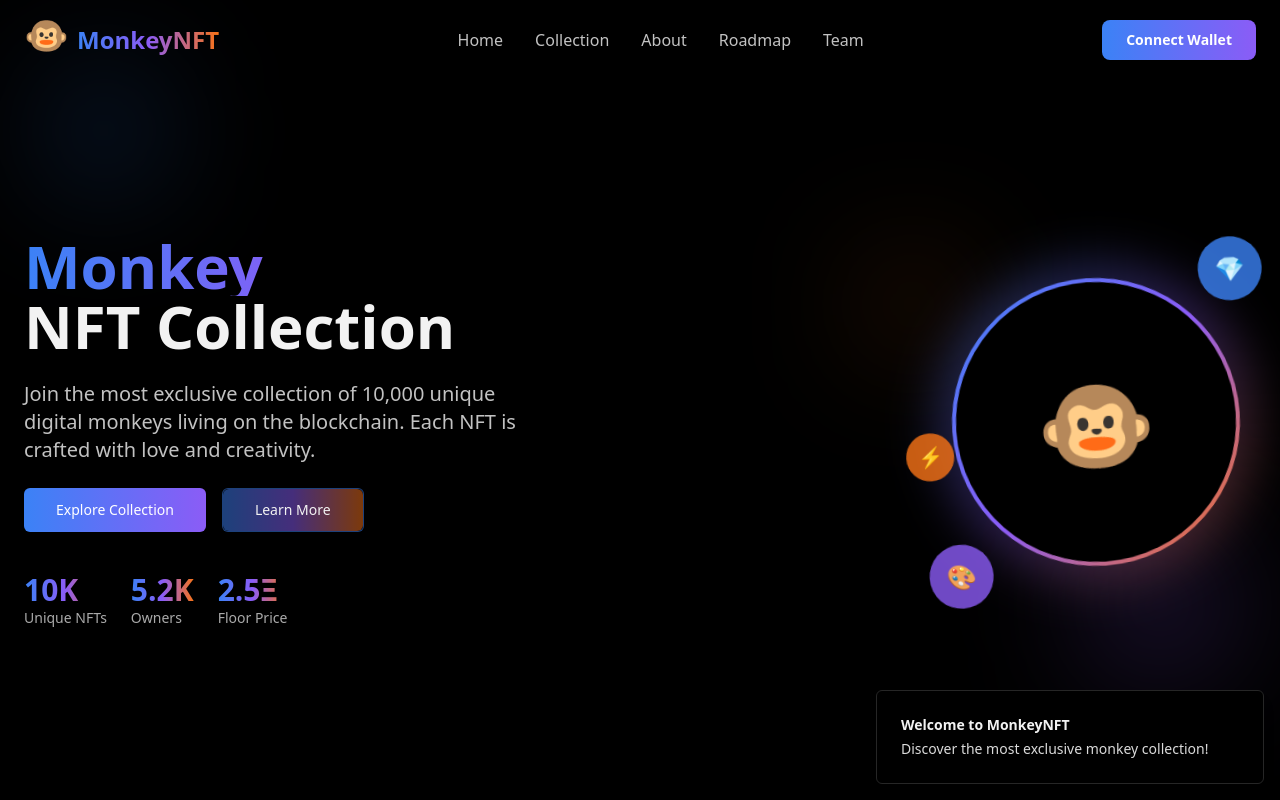
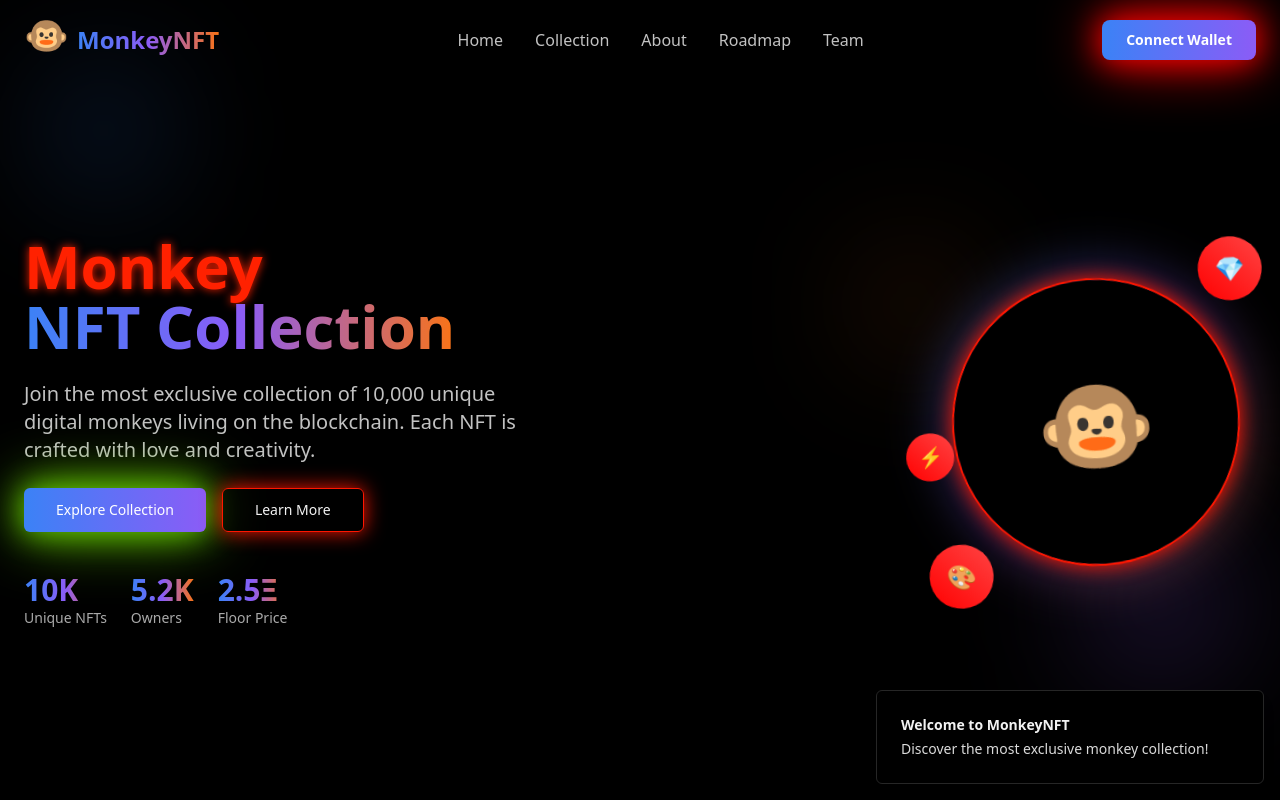
Before and after one commit to Codein-47/monkey-motion-web3-site, a React (Vite) app: page / in a window 1280 px wide. Shown: the top 800 px of the page. Built offline with nearby package versions, Linux system fonts and the light colour scheme.

Commit message:
Add RGB animations
Add RGB animations to the website.

```diff
--- a/src/components/HeroSection.tsx
+++ b/src/components/HeroSection.tsx
@@ -39,8 +39,8 @@ const HeroSection = () => {
           <div className="grid grid-cols-1 lg:grid-cols-2 gap-8 lg:gap-16 items-center">
             <div className="order-2 lg:order-1 space-y-6">
               <h1 className="hero-title text-4xl md:text-5xl lg:text-6xl font-extrabold leading-tight">
-                <span className="block gradient-text">Monkey</span>
-                <span>NFT Collection</span>
+                <span className="block rgb-text">Monkey</span>
+                <span className="gradient-text">NFT Collection</span>
               </h1>
 
               <p className="hero-subtitle text-lg md:text-xl text-foreground/80 max-w-lg">
@@ -50,7 +50,7 @@ const HeroSection = () => {
               <div className="hero-buttons flex flex-wrap gap-4">
                 <Button
                   size="lg"
-                  className="gsap-button bg-gradient-to-r from-nft-blue to-nft-purple text-white hover:from-nft-purple hover:to-nft-orange transition-all duration-300"
+                  className="gsap-button rgb-glow bg-gradient-to-r from-nft-blue to-nft-purple text-white hover:from-nft-purple hover:to-nft-orange transition-all duration-300"
                   onClick={() => document.getElementById('collection')?.scrollIntoView({ behavior: 'smooth' })}
                 >
                   Explore Collection
@@ -59,7 +59,7 @@ const HeroSection = () => {
                 <Button
                   variant="outline"
                   size="lg"
-                  className="gsap-button gradient-border bg-background/50 hover:bg-nft-blue/10 border-nft-blue/50"
+                  className="gsap-button rgb-border bg-background/50 hover:bg-nft-blue/10"
                   onClick={() => document.getElementById('about')?.scrollIntoView({ behavior: 'smooth' })}
                 >
                   Learn More
@@ -95,7 +95,7 @@ const HeroSection = () => {
 
                 {/* Main Monkey NFT */}
                 <div className="absolute inset-0 flex items-center justify-center">
-                  <div className="relative w-56 h-56 md:w-72 md:h-72 bg-gradient-to-br from-nft-blue via-nft-purple to-nft-orange p-1 rounded-full overflow-hidden gsap-card">
+                  <div className="relative w-56 h-56 md:w-72 md:h-72 rgb-border rounded-full overflow-hidden gsap-card">
                     <div className="w-full h-full rounded-full bg-black flex items-center justify-center relative">
                       {/* Main monkey emoji */}
                       <div className={`text-6xl md:text-8xl transition-all duration-500 ${isHovered ? 'scale-110' : ''}`}>
@@ -115,15 +115,15 @@ const HeroSection = () => {
                 </div>
 
                 {/* Floating elements */}
-                <div className="floating-element-1 absolute -top-4 -right-4 w-16 h-16 bg-nft-blue/80 rounded-full flex items-center justify-center">
+                <div className="floating-element-1 absolute -top-4 -right-4 w-16 h-16 rgb-background rounded-full flex items-center justify-center">
                   <span className="text-2xl">💎</span>
                 </div>
 
-                <div className="floating-element-2 absolute -bottom-4 -left-4 w-16 h-16 bg-nft-purple/80 rounded-full flex items-center justify-center">
+                <div className="floating-element-2 absolute -bottom-4 -left-4 w-16 h-16 rgb-background rounded-full flex items-center justify-center">
                   <span className="text-2xl">🎨</span>
                 </div>
 
-                <div className="floating-element-3 absolute top-1/2 -left-8 w-12 h-12 bg-nft-orange/80 rounded-full flex items-center justify-center">
+                <div className="floating-element-3 absolute top-1/2 -left-8 w-12 h-12 rgb-background rounded-full flex items-center justify-center">
                   <span className="text-xl">⚡</span>
                 </div>
               </div>
@@ -141,20 +141,20 @@ const HeroSection = () => {
           </div>
 
           <div className="grid grid-cols-1 md:grid-cols-3 gap-8">
-            <div className="collection-card gsap-card glass-effect rounded-lg p-6 text-center">
-              <div className="text-6xl mb-4">🐵</div>
+            <div className="collection-card gsap-card glass-effect rgb-hover rounded-lg p-6 text-center">
+              <div className="text-6xl mb-4 rgb-cycle">🐵</div>
               <h3 className="text-xl font-bold mb-2 text-nft-blue">Cyber Monkey #001</h3>
               <p className="text-foreground/70">Rare • 2.5 ETH</p>
             </div>
 
-            <div className="collection-card gsap-card glass-effect rounded-lg p-6 text-center">
-              <div className="text-6xl mb-4">🐒</div>
+            <div className="collection-card gsap-card glass-effect rgb-hover rounded-lg p-6 text-center">
+              <div className="text-6xl mb-4 rgb-cycle">🐒</div>
               <h3 className="text-xl font-bold mb-2 text-nft-purple">Space Monkey #042</h3>
               <p className="text-foreground/70">Epic • 5.1 ETH</p>
             </div>
 
-            <div className="collection-card gsap-card glass-effect rounded-lg p-6 text-center">
-              <div className="text-6xl mb-4">🙈</div>
+            <div className="collection-card gsap-card glass-effect rgb-hover rounded-lg p-6 text-center">
+              <div className="text-6xl mb-4 rgb-cycle">🙈</div>
               <h3 className="text-xl font-bold mb-2 text-nft-orange">Ninja Monkey #777</h3>
               <p className="text-foreground/70">Legendary • 10.3 ETH</p>
             </div>
@@ -185,34 +185,34 @@ const HeroSection = () => {
 
           <div className="grid grid-cols-1 md:grid-cols-2 lg:grid-cols-4 gap-8">
             <div className="roadmap-item text-center">
-              <div className="w-16 h-16 bg-nft-blue rounded-full flex items-center justify-center mx-auto mb-4">
+              <div className="w-16 h-16 rgb-background rounded-full flex items-center justify-center mx-auto mb-4">
                 <span className="text-2xl">🚀</span>
               </div>
-              <h3 className="text-xl font-bold mb-2">Phase 1</h3>
+              <h3 className="text-xl font-bold mb-2 rgb-text">Phase 1</h3>
               <p className="text-foreground/70">Launch Collection</p>
             </div>
 
             <div className="roadmap-item text-center">
-              <div className="w-16 h-16 bg-nft-purple rounded-full flex items-center justify-center mx-auto mb-4">
+              <div className="w-16 h-16 rgb-background rounded-full flex items-center justify-center mx-auto mb-4">
                 <span className="text-2xl">🎮</span>
               </div>
-              <h3 className="text-xl font-bold mb-2">Phase 2</h3>
+              <h3 className="text-xl font-bold mb-2 rgb-text">Phase 2</h3>
               <p className="text-foreground/70">Monkey Games</p>
             </div>
 
             <div className="roadmap-item text-center">
-              <div className="w-16 h-16 bg-nft-orange rounded-full flex items-center justify-center mx-auto mb-4">
+              <div className="w-16 h-16 rgb-background rounded-full flex items-center justify-center mx-auto mb-4">
                 <span className="text-2xl">🌍</span>
               </div>
-              <h3 className="text-xl font-bold mb-2">Phase 3</h3>
+              <h3 className="text-xl font-bold mb-2 rgb-text">Phase 3</h3>
               <p className="text-foreground/70">Metaverse</p>
             </div>
 
             <div className="roadmap-item text-center">
-              <div className="w-16 h-16 bg-yellow-500 rounded-full flex items-center justify-center mx-auto mb-4">
+              <div className="w-16 h-16 rgb-background rounded-full flex items-center justify-center mx-auto mb-4">
                 <span className="text-2xl">👑</span>
               </div>
-              <h3 className="text-xl font-bold mb-2">Phase 4</h3>
+              <h3 className="text-xl font-bold mb-2 rgb-text">Phase 4</h3>
               <p className="text-foreground/70">DAO Governance</p>
             </div>
           </div>
--- a/src/components/Navbar.tsx
+++ b/src/components/Navbar.tsx
@@ -81,7 +81,7 @@ const Navbar = () => {
             <div className="hidden md:block">
               <Button
                 onClick={() => setShowConnectionModal(true)}
-                className="gsap-button bg-gradient-to-r from-nft-blue to-nft-purple hover:from-nft-purple hover:to-nft-orange text-white font-bold py-2 px-6 rounded-lg transition-all duration-300"
+                className="gsap-button rgb-glow bg-gradient-to-r from-nft-blue to-nft-purple hover:from-nft-purple hover:to-nft-orange text-white font-bold py-2 px-6 rounded-lg transition-all duration-300"
               >
                 Connect Wallet
               </Button>
--- a/src/index.css
+++ b/src/index.css
@@ -57,6 +57,56 @@
   }
 }
 
+@keyframes rgb-cycle {
+  0% { filter: hue-rotate(0deg); }
+  16.66% { filter: hue-rotate(60deg); }
+  33.33% { filter: hue-rotate(120deg); }
+  50% { filter: hue-rotate(180deg); }
+  66.66% { filter: hue-rotate(240deg); }
+  83.33% { filter: hue-rotate(300deg); }
+  100% { filter: hue-rotate(360deg); }
+}
+
+@keyframes rgb-border {
+  0% { border-color: #ff0000; box-shadow: 0 0 20px #ff0000; }
+  16.66% { border-color: #ff8800; box-shadow: 0 0 20px #ff8800; }
+  33.33% { border-color: #00ff00; box-shadow: 0 0 20px #00ff00; }
+  50% { border-color: #00ffff; box-shadow: 0 0 20px #00ffff; }
+  66.66% { border-color: #0088ff; box-shadow: 0 0 20px #0088ff; }
+  83.33% { border-color: #8800ff; box-shadow: 0 0 20px #8800ff; }
+  100% { border-color: #ff0088; box-shadow: 0 0 20px #ff0088; }
+}
+
+@keyframes rgb-glow {
+  0% { box-shadow: 0 0 30px #ff0000, 0 0 60px #ff0000; }
+  16.66% { box-shadow: 0 0 30px #ff8800, 0 0 60px #ff8800; }
+  33.33% { box-shadow: 0 0 30px #00ff00, 0 0 60px #00ff00; }
+  50% { box-shadow: 0 0 30px #00ffff, 0 0 60px #00ffff; }
+  66.66% { box-shadow: 0 0 30px #0088ff, 0 0 60px #0088ff; }
+  83.33% { box-shadow: 0 0 30px #8800ff, 0 0 60px #8800ff; }
+  100% { box-shadow: 0 0 30px #ff0088, 0 0 60px #ff0088; }
+}
+
+@keyframes rgb-text {
+  0% { color: #ff0000; text-shadow: 0 0 10px #ff0000; }
+  16.66% { color: #ff8800; text-shadow: 0 0 10px #ff8800; }
+  33.33% { color: #00ff00; text-shadow: 0 0 10px #00ff00; }
+  50% { color: #00ffff; text-shadow: 0 0 10px #00ffff; }
+  66.66% { color: #0088ff; text-shadow: 0 0 10px #0088ff; }
+  83.33% { color: #8800ff; text-shadow: 0 0 10px #8800ff; }
+  100% { color: #ff0088; text-shadow: 0 0 10px #ff0088; }
+}
+
+@keyframes rgb-background {
+  0% { background: linear-gradient(45deg, #ff0000, #ff4444); }
+  16.66% { background: linear-gradient(45deg, #ff8800, #ffaa44); }
+  33.33% { background: linear-gradient(45deg, #00ff00, #44ff44); }
+  50% { background: linear-gradient(45deg, #00ffff, #44ffff); }
+  66.66% { background: linear-gradient(45deg, #0088ff, #4488ff); }
+  83.33% { background: linear-gradient(45deg, #8800ff, #aa44ff); }
+  100% { background: linear-gradient(45deg, #ff0088, #ff44aa); }
+}
+
 @layer components {
   .glass-effect {
     @apply backdrop-blur-md bg-nft-blue/10 border border-nft-blue/20 shadow-lg;
@@ -68,6 +118,32 @@
 
   .gradient-border {
     @apply relative before:absolute before:inset-0 before:p-[2px] before:bg-gradient-to-r before:from-nft-blue before:via-nft-purple before:to-nft-orange before:rounded-[inherit] before:-z-10 before:content-[''];
+  }
+
+  .rgb-border {
+    border: 2px solid #ff0000;
+    animation: rgb-border 3s linear infinite;
+  }
+
+  .rgb-glow {
+    animation: rgb-glow 4s linear infinite;
+  }
+
+  .rgb-text {
+    animation: rgb-text 2s linear infinite;
+  }
+
+  .rgb-cycle {
+    animation: rgb-cycle 5s linear infinite;
+  }
+
+  .rgb-background {
+    animation: rgb-background 6s linear infinite;
+  }
+
+  .rgb-hover:hover {
+    animation: rgb-glow 1s linear infinite;
+    transition: all 0.3s ease;
   }
 
   .appear-animation {
```
Also changed, not shown: src/utils/gsapAnimations.ts (+23 -4 lines).
